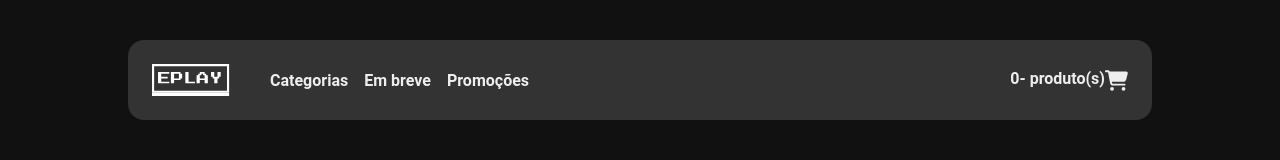
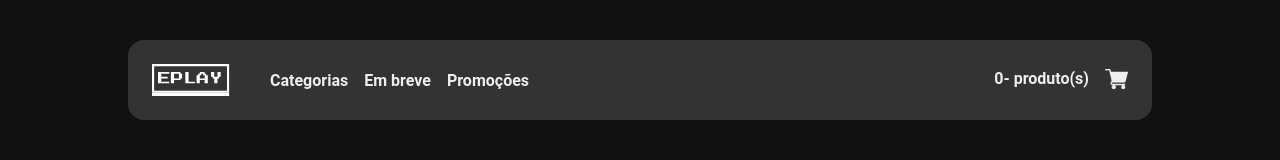
Before and after one commit to vitormarinheiro1/Ecommerce-eplay, a React (Create React App) app: page / in a window 1280 px wide. Shown: the top 160 px of the page. Built offline with nearby package versions, Linux system fonts and the light colour scheme.

Commit message:
:bug: fix(Header): Corrigindo OnClick da linha 26

```diff
--- a/src/components/Header/index.tsx
+++ b/src/components/Header/index.tsx
@@ -1,6 +1,5 @@
 import { Link } from 'react-router-dom';
 import { HashLink } from 'react-router-hash-link';
-import { FaCartShopping } from "react-icons/fa6";
 import { useState } from 'react';
 import { useDispatch, useSelector } from 'react-redux';
 import { open } from '../../store/reducers/cart';
@@ -8,6 +7,7 @@ import { RootReducer } from '../../store';
 
 import * as S from './styles';
 import logo from '../../assets/images/logo.svg';
+import cartIcon from '../../assets/images/carrinho.svg';
 
 
 const Header = () => {
@@ -21,9 +21,9 @@ const Header = () => {
 
     return (
         <S.HeaderBar>
-            <S.HeaderRow onClick={() => setIsMenuOpen(!isMenuOpen)}>
+            <S.HeaderRow>
                 <div>
-                    <S.Hamburguer>
+                    <S.Hamburguer onClick={() => setIsMenuOpen(!isMenuOpen)}>
                         <span />
                         <span />
                         <span />
@@ -63,7 +63,7 @@ const Header = () => {
                 </div>
                 <S.CartButton role='button' onClick={openCart}>
                     {items.length}<span> - produto(s)</span>
-                    <FaCartShopping size={23} />
+                    <img src={cartIcon} alt='Carrinho' />
                 </S.CartButton>
             </S.HeaderRow>
             <S.NavMobile className={isMenuOpen ? 'is-open' : ''}>
```
